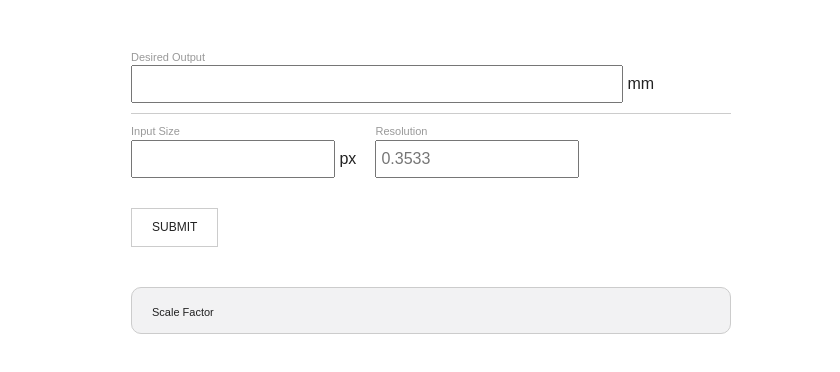
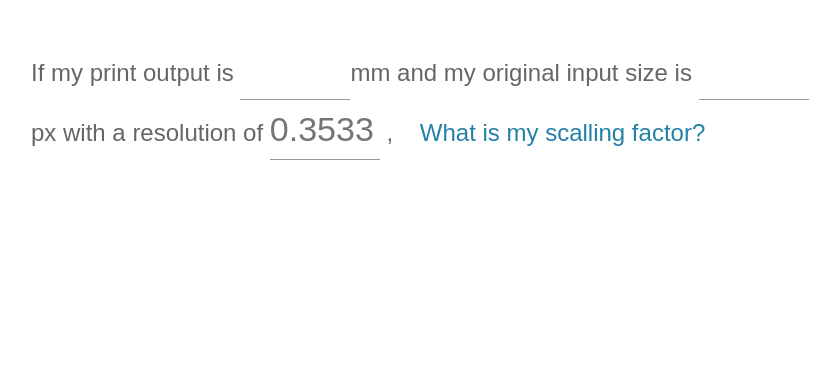
Before and after one commit to ForpeopleLTD/scale-factor, a plain HTML site: page index.html in a window 1280 px wide. Shown: the whole page, without its empty margins (209-1049 px from the left). Drawn offline with nearby package versions, Linux system fonts and the light colour scheme.

Commit message:
updated look and feel, bigger characters

```diff
--- a/css/main.css
+++ b/css/main.css
@@ -282,58 +282,54 @@ textarea {
 }
 
 
-.container {
-    max-width: 600px;
-    margin: 40px auto;
+input {
+ padding: 10px 0;
+ display: inline-block;
+ font-size: 34px;
+ border: none;
+ border-bottom: solid 1px #999;
+ width: 110px;
+ color: #000;
+    font-weight: 500;
 }
 
-input {
-    display: inline-block;
-    width: 80%;
-    padding: 8px 4px;
-}
-
-#output,
-#input,
-#resolution {
- padding: 10px 0;
-}
-
-#output {
-    border-bottom: solid 1px #ccc;
-}
-
-#input,
-#resolution {
-    display: inline-block;
-    width: 40%;
-}
-
-label {
-    font-size: 11px;
-    display: block;
-    color: #999;
+form {
+    color: #666;
+    font-weight: 200;
+    font-size: 24px;
 }
 
 button {
     display: inline-block;
-    font-size: 12px;
+/*    font-size: 34px;*/
     background-color: #fff;
-    border: solid 1px #ccc;
-    text-transform: uppercase;
+    border: none;
+    color: #2481A6;
     padding: 10px 20px;
-    margin: 20px 0;
+    margin-top: 5px;
+    font-weight: 500;
+}
+button:hover {
+    color: #124559;
 }
 
-#result {
-    background-color: #f2f2f3;
-    border: solid 1px #ccc;
-    border-radius: 10px;
-    padding: 10px 20px;
-    margin: 20px 0;
-    font-size: 11px;
+
+input:focus, button:focus {
+    outline: none;
 }
 
-#result span {
-        font-size: 18px;
+.container {
+    max-width: 800px;
+    width: 100%;
+    margin: 40px auto;
+}
+
+
+#result {
+
+
+    margin: 20px 0;
+
+
+        font-size: 60px;
     }
--- a/index.html
+++ b/index.html
@@ -24,32 +24,17 @@
         <div class="container">
 
             <form id="calculator">
-                <div id="output">
-                    <label>Desired Output</label>
-                    <input type="number" required step="any"> mm
-                </div>
 
-                <div>
+                    If my print output is <input type="text" required step="any" id="output">mm and my original input size is
+                    <input type="text" required step="any" id="input">px with a resolution of <input type="text" step="any" placeholder="0.3533" id="resolution">
 
-                <div id="input">
-                    <label>Input Size</label>
-                    <input type="number" required step="any"> px
-                </div>
-
-                <div id="resolution">
-                    <label>Resolution</label>
-                    <input type="number" step="any" placeholder="0.3533">
-                </div>
-
-                </div>
-
-                <button id="submit">Submit</button>
+                    , <button id="submit">What is my scalling factor?</button>
 
             </form>
 
             <div id="result">
-                Scale Factor
-                <span></span>
+
+
             </div>
 
         </div>
--- a/js/main.js
+++ b/js/main.js
@@ -6,13 +6,13 @@ $(document).ready(function(){
 
         e.preventDefault();
 
-        var output      = $('#output input').val(),
-            input       = $('#input input').val(),
+        var output      = $('#output').val(),
+            input       = $('#input').val(),
             resolution;
 
 
-        if ($('#resolution input').val()){
-            resolution = $('#resolution input').val();
+        if ($('#resolution').val()){
+            resolution = $('#resolution').val();
         } else {
             resolution = 0.3533;
         }
@@ -20,7 +20,7 @@ $(document).ready(function(){
 
         result = parseFloat((output / (input * resolution)) * 100).toFixed(2);
 
-        $('#result span').html(result);
+        $('#result').html(result);
 
 
     });
```
